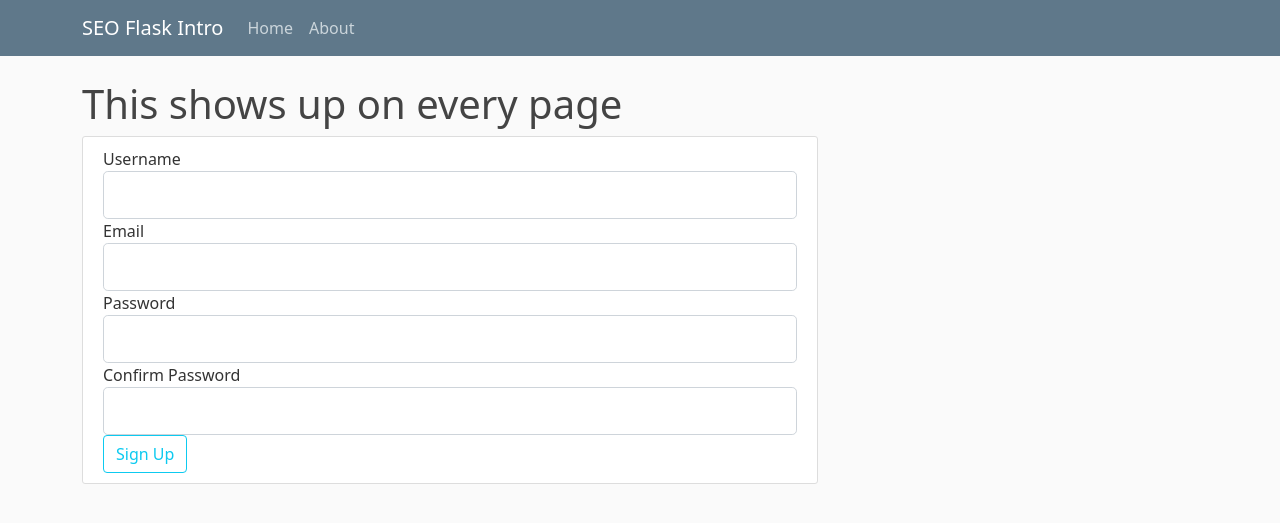
After one commit to Ayeyiiat/flask-framework, a Flask app: page /register in a window 1280 px wide. The commit adds this page. Shown: the top 523 px of the page. Run offline with Flask 2, Linux system fonts and the light colour scheme.

Commit message:
Flask forms

```diff
--- a/app.py
+++ b/app.py
@@ -1,5 +1,22 @@
-from flask import Flask, render_template, url_for
+from flask import Flask, render_template, url_for, flash, redirect
+from forms import RegistrationForm
+from flask_sqlalchemy import SQLAlchemy
+
+import secrets
+
 app = Flask(__name__)
+app.config['SECRET_KEY'] = '7887a4996bb4c764d6b87d171237ca45'
+app.config['SQLALCHEMY_DATABASE_URI'] = 'sqlite:///site.db'
+db = SQLAlchemy(app)
+
+class User(db.Model):
+  id = db.Column(db.Integer, primary_key=True)
+  username = db.Column(db.String(20), unique=True, nullable=False)
+  email = db.Column(db.String(120), unique=True, nullable=False)
+  password = db.Column(db.String(60), nullable=False)
+
+  def __repr__(self):
+    return f"User('{self.username}', '{self.email}')"
 
 @app.route("/")
 def home():
@@ -7,8 +24,20 @@ def home():
 
 
 @app.route("/about")
-def second_page():
+def about():
     return render_template('about.html')
+
+
+@app.route("/register", methods=['GET', 'POST'])
+def register():
+    form = RegistrationForm()
+    if form.validate_on_submit(): # checks if entries are valid
+        user = User(username=form.username.data, email=form.email.data, password=form.password.data)
+        db.session.add(user)
+        db.session.commit()
+        flash(f'Account created for {form.username.data}!', 'success')
+        return redirect(url_for('home')) # if so - send to home page
+    return render_template('register.html', title='Register', form=form)
 
 if __name__ == '__main__':
     app.run(debug=True, host="0.0.0.0")
--- /dev/null
+++ b/forms.py
@@ -0,0 +1,15 @@
+from flask_wtf import FlaskForm
+from wtforms import StringField, PasswordField, SubmitField, BooleanField
+from wtforms.validators import DataRequired, Length, Email, EqualTo
+
+
+
+class RegistrationForm(FlaskForm):
+    username = StringField('Username',
+                           validators=[DataRequired(), Length(min=2, max=20)])
+    email = StringField('Email',
+                        validators=[DataRequired(), Email()])
+    password = PasswordField('Password', validators=[DataRequired()])
+    confirm_password = PasswordField('Confirm Password',
+                                     validators=[DataRequired(), EqualTo('password')])
+    submit = SubmitField('Sign Up')
--- a/templates/layout.html
+++ b/templates/layout.html
@@ -29,7 +29,17 @@
   <main role="main" class="container">
     <div class="row">
       <div class="col-md-8">
-        <h1>This shows up on every page</h1> {% block content %}{% endblock %}
+        <h1>This shows up on every page</h1>
+        {% with messages = get_flashed_messages(with_categories=true) %}
+          {% if messages %}
+            {% for category, message in messages %}
+               <div class="alert alert-{{ category }}">
+                 {{ message }}
+              </div>
+            {% endfor %}
+          {% endif %}
+        {% endwith %}
+        {% block content %}{% endblock %}
       </div>
     </div>
   </main>
--- /dev/null
+++ b/templates/register.html
@@ -0,0 +1,65 @@
+{% extends "layout.html" %}
+{% block content %}
+    <div class="content-section">
+        <form method="POST" action="">
+            {{ form.hidden_tag() }}
+            <fieldset class="form-group">
+              <div class="form-group">
+                {{ form.username.label(class="form-control-label") }}
+                {% if form.username.errors %}
+                   {{ form.username(class="form-control form-control-lg is-invalid") }}
+                   <div class="invalid-feedback">
+                     {% for error in form.username.errors%}
+                         <span>{{error}}</span>
+                     {% endfor %}
+                   </div>
+                {% else %}
+                   {{ form.username(class="form-control form-control-lg") }}
+                {% endif %}
+              </div>
+               <div class="form-group">
+                   {{ form.email.label(class="form-control-label") }}
+                   {% if form.email.errors %}
+                     {{ form.email(class="form-control form-control-lg is-invalid") }}
+                     <div class="invalid-feedback">
+                       {% for error in form.email.errors%}
+                           <span>{{error}}</span>
+                       {% endfor %}
+                     </div>
+                 {% else %}
+                     {{ form.email(class="form-control form-control-lg") }}
+                 {% endif %}
+              </div>
+              <div class="form-group">
+                 {{ form.password.label(class="form-control-label") }}
+                 {% if form.password.errors %}
+                   {{ form.password(class="form-control form-control-lg is-invalid") }}
+                   <div class="invalid-feedback">
+                     {% for error in form.password.errors%}
+                         <span>{{error}}</span>
+                     {% endfor %}
+                   </div>
+                 {% else %}
+                     {{ form.password(class="form-control form-control-lg") }}
+                 {% endif %}
+             </div>
+             <div class="form-group">
+               {{ form.confirm_password.label(class="form-control-label") }}
+               {% if form.confirm_password.errors %}
+                 {{ form.confirm_password(class="form-control form-control-lg is-invalid") }}
+                 <div class="invalid-feedback">
+                   {% for error in form.confirm_password.errors%}
+                       <span>{{error}}</span>
+                   {% endfor %}
+                 </div>
+               {% else %}
+                   {{ form.confirm_password(class="form-control form-control-lg") }}
+               {% endif %}
+             </div>
+           </fieldset>
+           <div class="form-group">
+             {{ form.submit(class="btn btn-outline-info") }}
+           </div>
+       </form>
+    </div>
+{% endblock content %}
```
Also changed, not shown: site.db (added).
